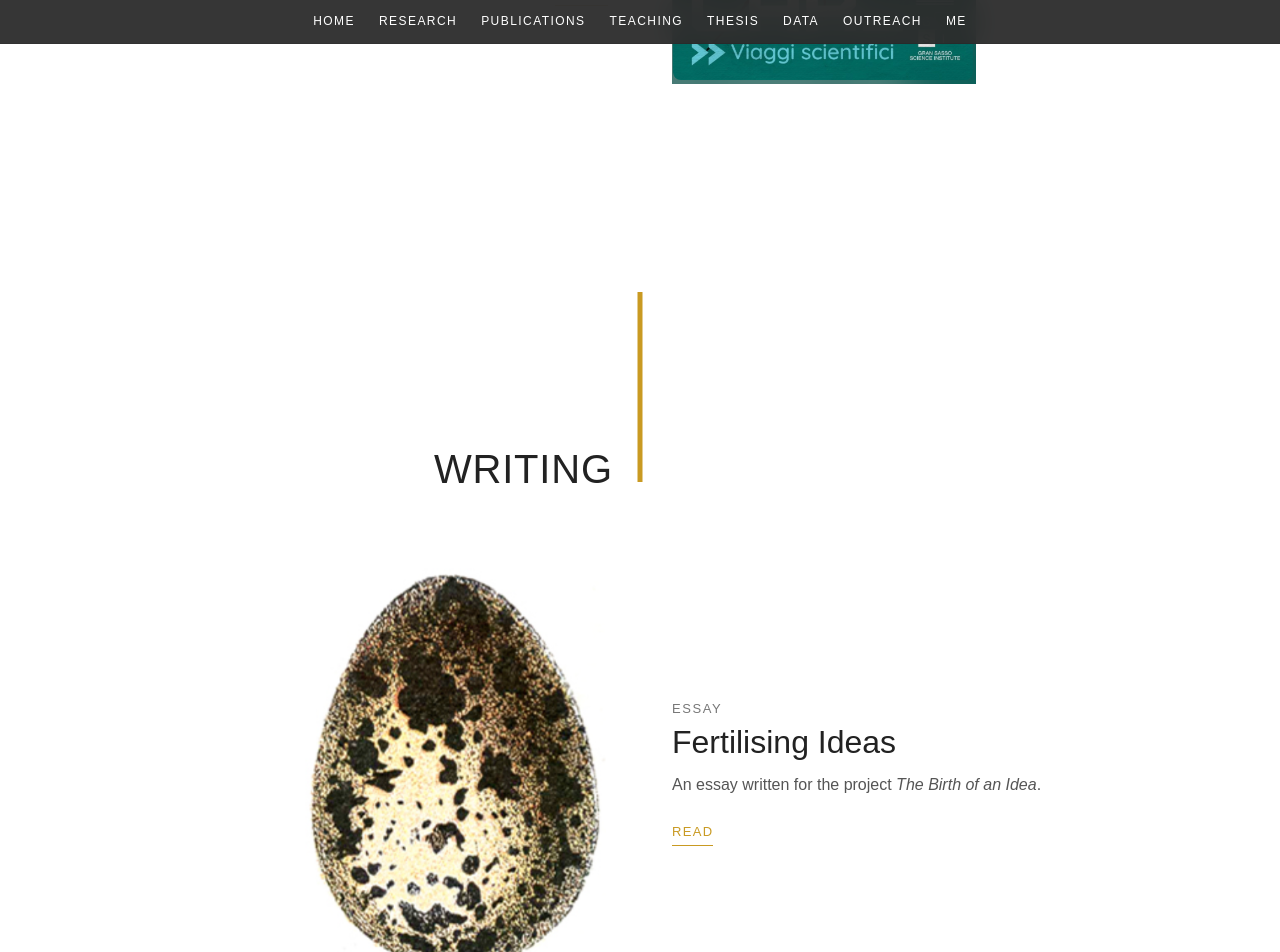
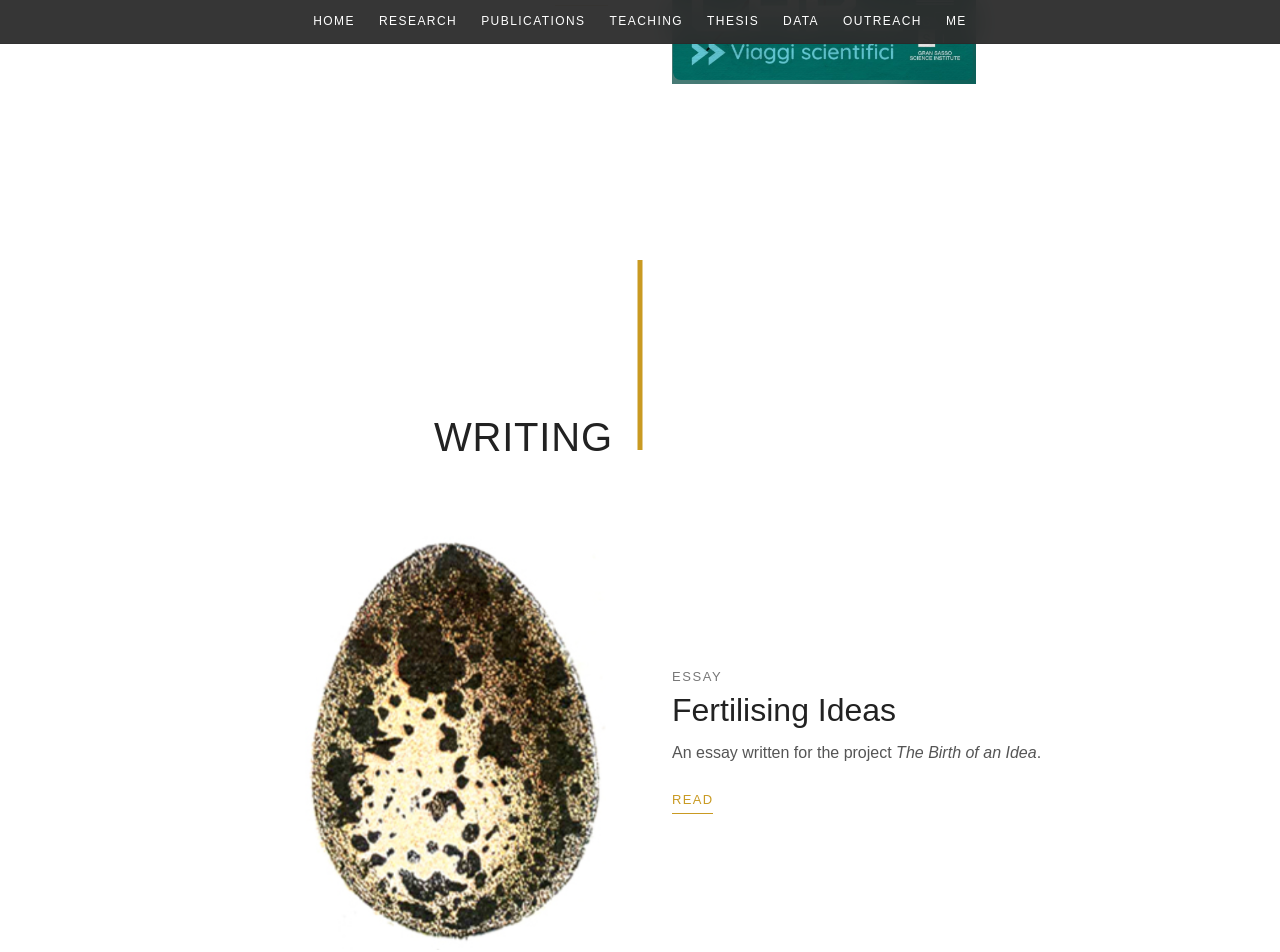
Before and after one commit to masellia/andreamaselli.github.io, a Jekyll site: the page built from pages/outreach.md, in a window 1280 px wide and 1400 px high, scrolled down 1331 px. Shown: the top 952 px of the window. Built offline with Jekyll 4.4.1, drawn with Linux system fonts in a browser that asks for light colours; some web fonts are replaced.

```diff
--- a/assets/css/main.css
+++ b/assets/css/main.css
@@ -1188,7 +1188,7 @@
 
 .outreach-section {
   background: #ffffff;
-  padding: 2rem 0 5rem;
+  padding: 2rem 0 3rem;
 }
 
 .outreach-section-header {
--- a/pages/outreach.md
+++ b/pages/outreach.md
@@ -133,7 +133,7 @@
   <div class="outreach-item outreach-reverse">
     <div class="outreach-image">
       <img
-        src="{{ '/assets/img/outreach-tunnel.jpg' | relative_url }}"
+        src="{{ '/assets/img/accastampato.png' | relative_url }}"
         alt="Non si sorpassa in tunnel">
     </div>
 
```
Also changed, not shown: 1 other file.
